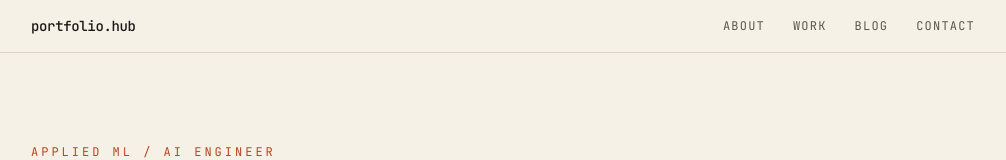
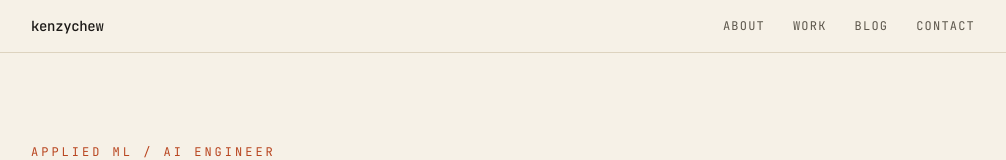
Before and after one commit to kenzychew/portfolio-hub, a Next.js app: page / in a window 1280 px wide. Shown: the top 160 px of the page, without its empty margins (137-1143 px from the left). Built offline with nearby package versions, Linux system fonts and the light colour scheme.

Commit message:
Rename nav wordmark from portfolio.hub to kenzychew

```diff
--- a/components/Nav.tsx
+++ b/components/Nav.tsx
@@ -13,7 +13,7 @@ export default function Nav() {
           href="#top"
           className="shrink-0 font-mono text-sm font-medium tracking-tight text-fg"
         >
-          portfolio.hub
+          kenzychew
         </a>
         <ul className="flex min-w-0 items-center gap-4 overflow-x-auto font-mono text-xs uppercase tracking-widest text-fg-muted sm:gap-7">
           {links.map((link) => (
```
